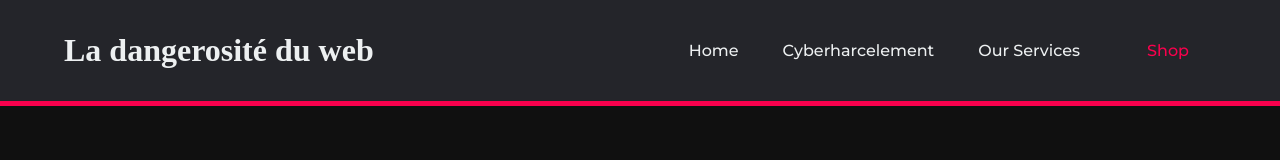
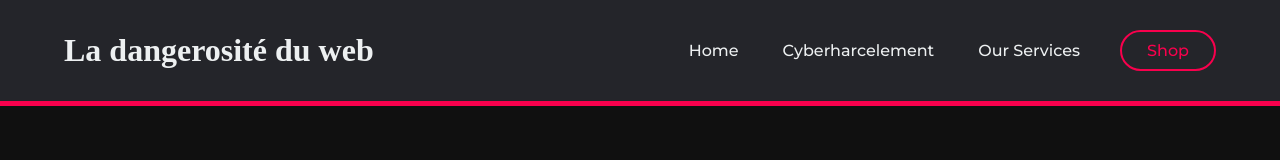
Before and after one commit to TristanTerrier/HTML-code, a plain HTML site: page src/OurServices/OurServices.html in a window 1280 px wide. In both pictures the pointer is over the button "Shop". Shown: the top 160 px of the page. Drawn offline with Linux system fonts and the light colour scheme.

Commit message:
hearder fin

```diff
--- a/src/OurServices/OurServices.css
+++ b/src/OurServices/OurServices.css
@@ -52,7 +52,7 @@ header {
 }
 button:hover {
     background-color: transparent;
-    border: 2px solid transparent;
+    border: 2px solid #f9004d;;
 }
 
 .service{
```
